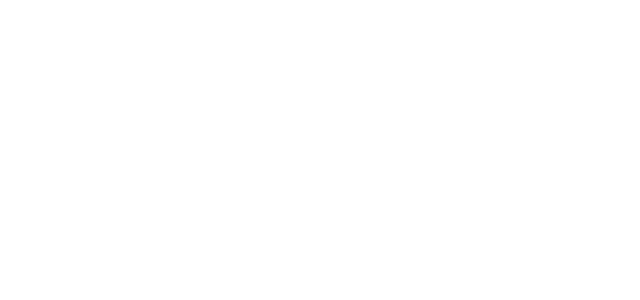
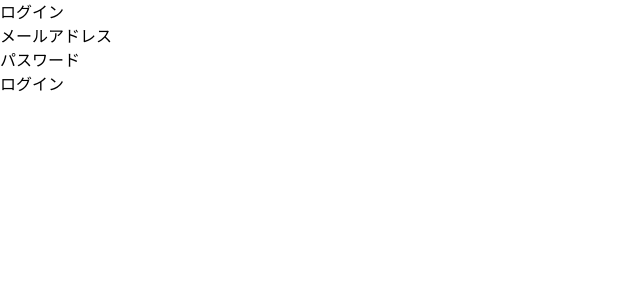
Before and after one commit to Runtekun/oshi_gourmet_fukuoka, a React (Create React App) app in the folder frontend/: page /signin in a window 1280 px wide. Before the commit this address had no page. Shown: the top 300 px of the page, without its empty margins (0-640 px from the left). Built offline with nearby package versions, Linux system fonts and the light colour scheme; the HTML template or start-up script is replaced by a standard one.

Commit message:
ルーティングを追加

```diff
--- a/frontend/src/App.jsx
+++ b/frontend/src/App.jsx
@@ -2,6 +2,7 @@
 import LandingPage from "./pages/LandingPage";
 import { AuthProvider } from "./contexts/AuthContext";
 import SignUp from "./components/auth/SignUp";
+import SignIn from "./components/auth/SignIn";
 
 function App() {
   return (
@@ -10,6 +11,7 @@
         <Routes>
           <Route path="/" element={<LandingPage />} />
           <Route path="/signup" element={<SignUp />} />
+          <Route path="/signin" element={<SignIn />} />
         </Routes>
       </BrowserRouter>
     </AuthProvider>
```
